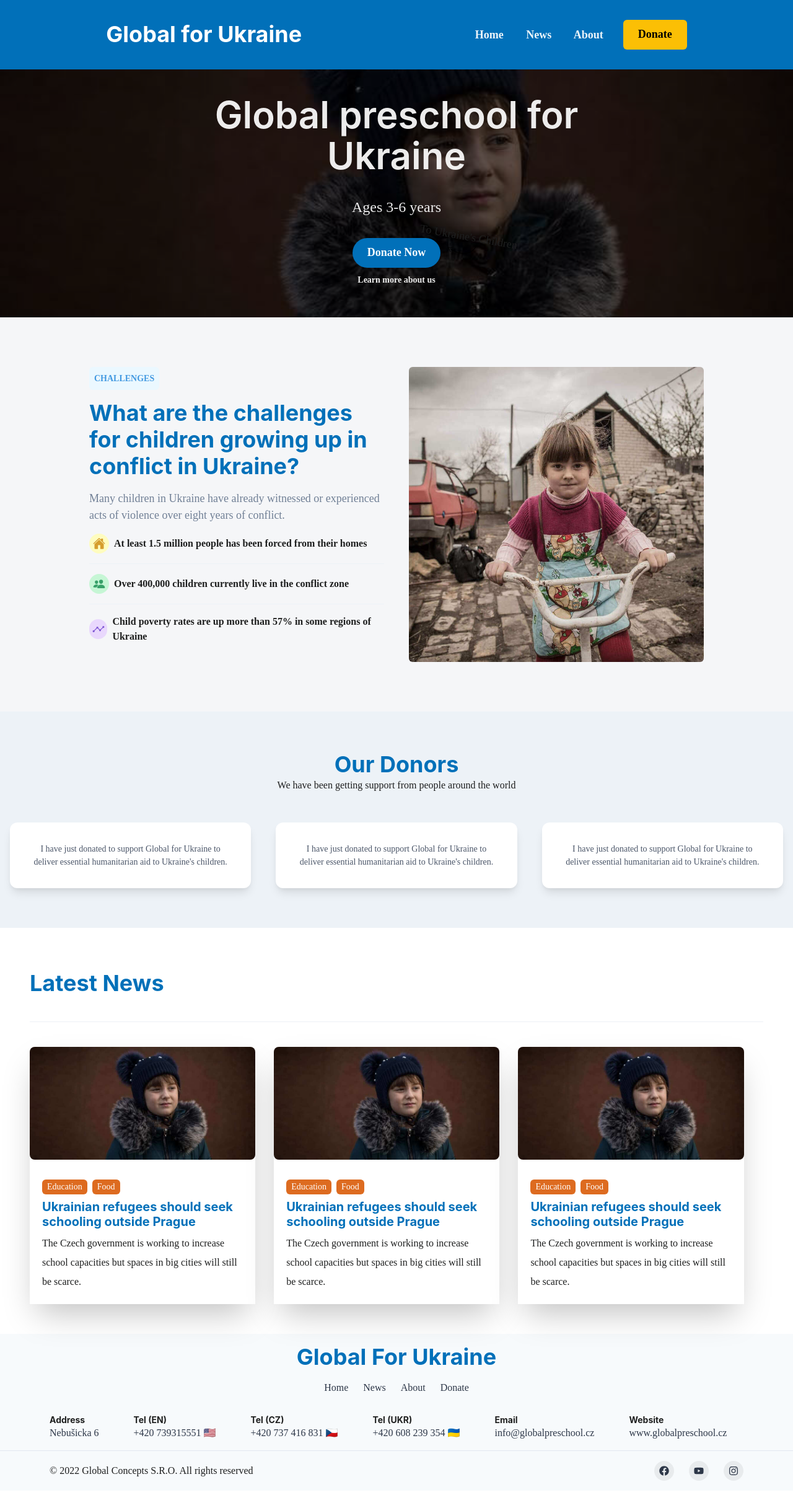
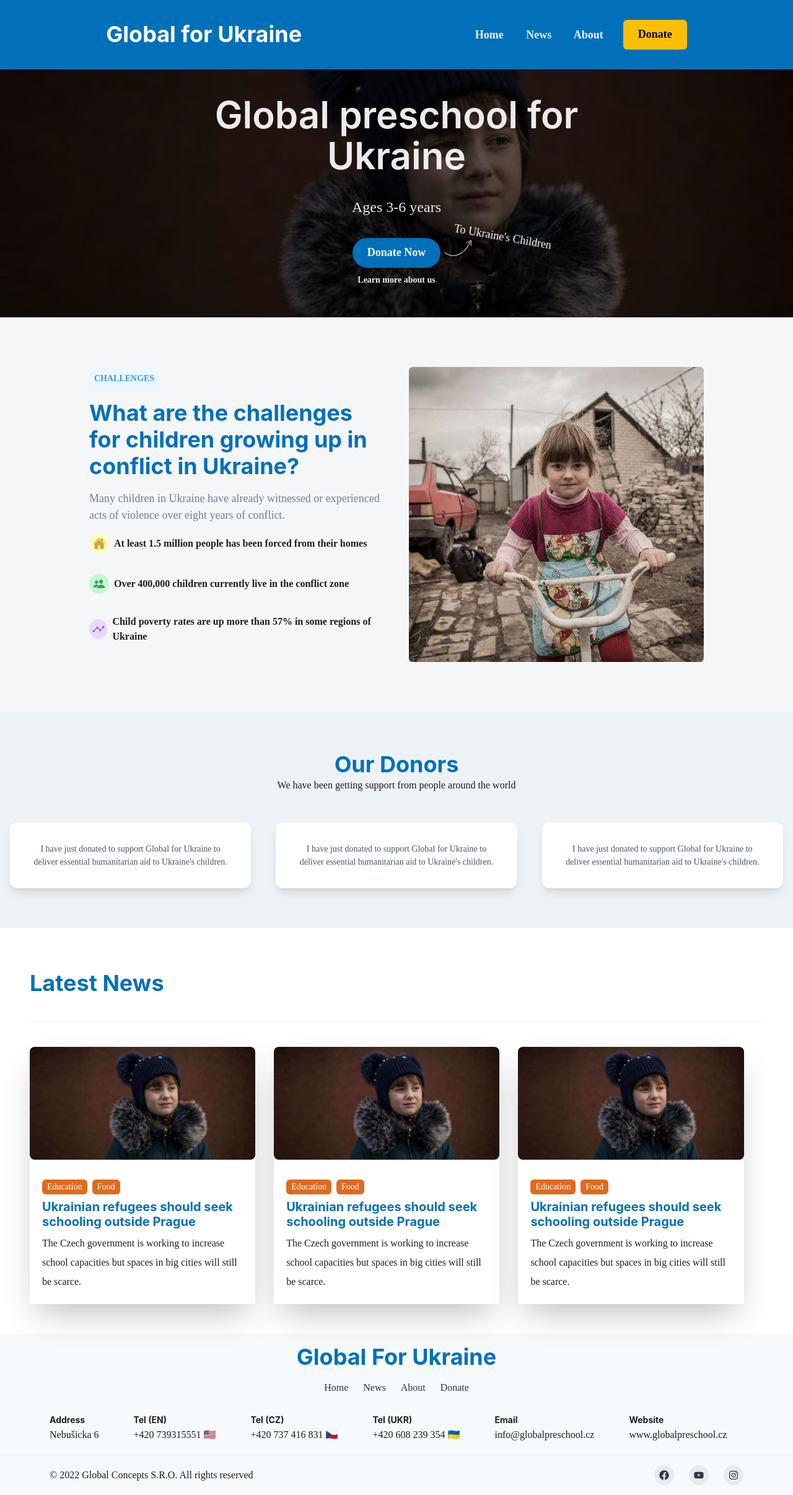
Before and after one commit to ibb4u2006/global4ukraine, a Next.js app: page / in a window 1280 px wide. Shown: the whole page at 62% size. Built offline with nearby package versions, Linux system fonts and the light colour scheme.

Commit message:
hero/footer minor update

```diff
--- a/component/Hero.tsx
+++ b/component/Hero.tsx
@@ -74,19 +74,21 @@ const Hero: React.FunctionComponent<IHeroProps> = ({ title, description }) => {
               <Box>
                 <Icon
                   as={Arrow}
-                  color={"black"}
+                  color={"white"}
                   w={71}
                   position={"absolute"}
-                  right={-71}
+                  right={-66}
                   top={"10px"}
+                  transform={"rotateY(180deg) rotate(30deg)"}
                 />
                 <Text
                   fontSize={"lg"}
                   fontFamily={"Caveat"}
                   position={"absolute"}
-                  right={"-125px"}
+                  right={"-180px"}
                   top={"-15px"}
                   transform={"rotate(10deg)"}
+                  color={"white"}
                 >
                   To Ukraine's Children
                 </Text>
--- a/component/Layout/Footer.tsx
+++ b/component/Layout/Footer.tsx
@@ -8,6 +8,8 @@ import {
   Text,
   useColorModeValue,
   VisuallyHidden,
+  Wrap,
+  WrapItem,
 } from "@chakra-ui/react";
 import { FaFacebook, FaInstagram, FaYoutube } from "react-icons/fa";
 import { ReactNode } from "react";
@@ -76,44 +78,44 @@ export default function SmallCentered() {
         justify={{ base: "center", md: "space-between" }}
         align={{ base: "center", md: "center" }}
       >
-        <Stack direction={["column", "column", "column", "row"]} spacing={14}>
-          <Box>
+        <Wrap spacing={[6, 16, 14]} justify="center">
+          <WrapItem flexDirection={"column"}>
             <Heading size={"sm"} color="veryDark" fontSize={"sm"}>
               Address
             </Heading>
-            Nebušicka 6
-          </Box>
-          <Box>
+            <Text fontSize="md">Nebušicka 6</Text>
+          </WrapItem>
+          <WrapItem flexDirection={"column"}>
             <Heading size={"sm"} color="veryDark" fontSize={"sm"}>
               Tel (EN)
             </Heading>
-            +420 739315551 🇺🇸
-          </Box>
-          <Box>
+            <Text fontSize="md">+420 739315551 🇺🇸</Text>
+          </WrapItem>
+          <WrapItem flexDirection={"column"}>
             <Heading size={"sm"} color="veryDark" fontSize={"sm"}>
               Tel (CZ)
             </Heading>
-            +420 737 416 831 🇨🇿
-          </Box>
-          <Box>
+            <Text fontSize="md">+420 737 416 831 🇨🇿</Text>
+          </WrapItem>
+          <WrapItem flexDirection={"column"}>
             <Heading size={"sm"} color="veryDark" fontSize={"sm"}>
               Tel (UKR)
             </Heading>
-            +420 608 239 354 🇺🇦
-          </Box>
-          <Box>
+            <Text fontSize="md">+420 608 239 354 🇺🇦</Text>
+          </WrapItem>
+          <WrapItem flexDirection={"column"}>
             <Heading size={"sm"} color="veryDark" fontSize={"sm"}>
               Email
             </Heading>
-            info@globalpreschool.cz
-          </Box>
-          <Box>
+            <Text fontSize="md">info@globalpreschool.cz</Text>
+          </WrapItem>
+          <WrapItem flexDirection={"column"}>
             <Heading size={"sm"} color="veryDark" fontSize={"sm"}>
               Website
             </Heading>
-            www.globalpreschool.cz
-          </Box>
-        </Stack>
+            <Text fontSize="md">www.globalpreschool.cz</Text>
+          </WrapItem>
+        </Wrap>
       </Container>
 
       <Box
```
